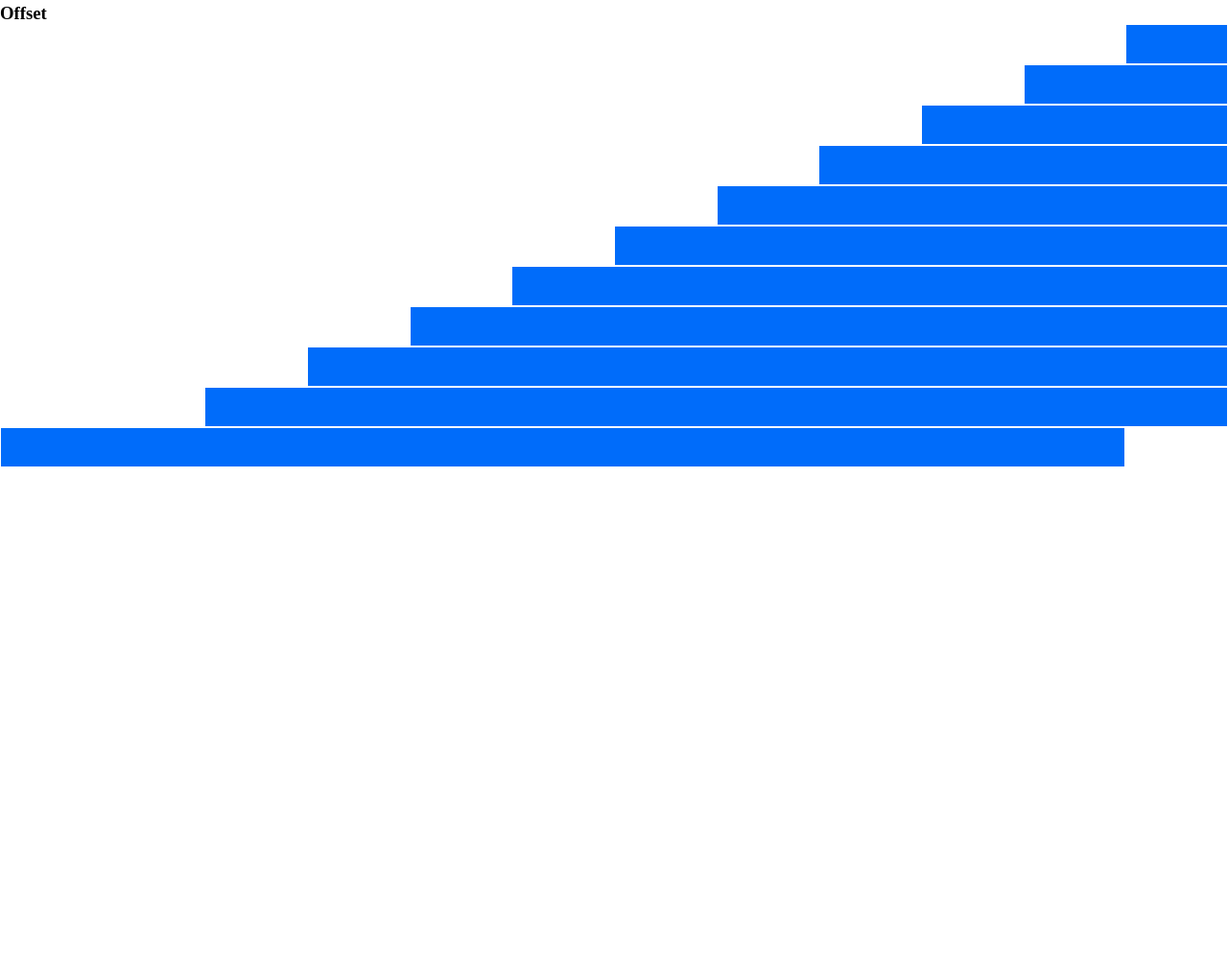
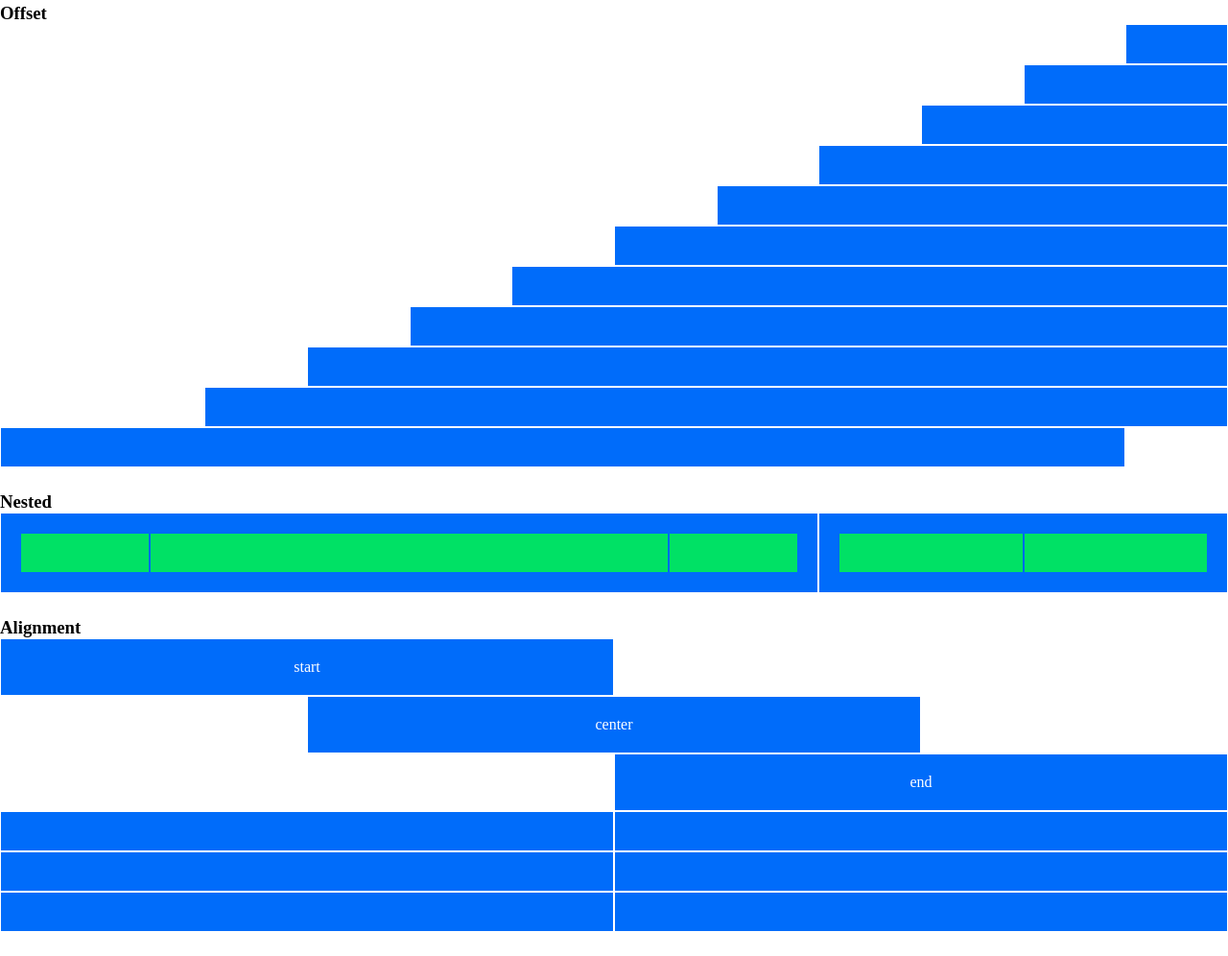
Before and after one commit to marcodem11/html-css-12bool, a plain HTML site: page index.html in a window 1280 px wide. Shown: the part 743-1739 px from the top of the page at 96% size. Before the commit the page ends 1255 px from the top, so only its background shows below. Drawn offline with Linux system fonts and the light colour scheme.

Commit message:
terza section

```diff
--- a/css/framework.css
+++ b/css/framework.css
@@ -122,3 +122,39 @@ col-offset-1{
 .col-offset-11{
     margin-left: calc( (100% / 12) * 11);
 }
+
+/* JUSTIFY */
+
+.justify-between{
+    justify-content: space-between;
+}
+
+.justify-around{
+    justify-content: space-around;
+}
+
+.justify-center{
+    justify-content: center;
+}
+
+.justify-start{
+    justify-content: flex-start;
+}
+
+.justify-end{
+    justify-content: flex-end;
+}
+
+/* ALIGN */
+
+.align-center{
+    align-items: center;
+}
+
+.align-start{
+    align-items: flex-start;
+}
+
+.align-end{
+    align-items: flex-end;
+}
--- a/index.html
+++ b/index.html
@@ -188,7 +188,70 @@
             </div>
         </section>
 
+        <section>
+            <h3>Nested</h3>
+            <div class="row">
+                <div class="col-8">
+                    <div class="row">
+                        <div class="col-2"></div>
+                        <div class="col-8"></div>
+                        <div class="col-2"></div>
+                    </div>
+                </div>
+                <div class="col-4">
+                    <div class="row">
+                        <div class="col-6"></div>
+                        <div class="col-6"></div>
+                    </div>
+                </div>
+            </div>
+        </section>
 
+        <section>
+            <h3>Alignment</h3>
+            <div class="row justify-start">
+                <div class="col-6">
+                    start
+                </div>
+            </div>
+            <div class="row justify-center">
+                <div class="col-6">
+                    center
+                </div>
+            </div>
+            <div class="row justify-end">
+                <div class="col-6">
+                    end
+                </div>
+            </div>
+
+            <div class="row align-start">
+                <div class="col-6 big">
+
+                </div>
+                <div class="col-6 regular ">
+
+                </div>
+            </div>
+
+            <div class="row align-center">
+                <div class="col-6 big">
+
+                </div>
+                <div class="col-6 regular ">
+
+                </div>
+            </div>
+
+            <div class="row align-end">
+                <div class="col-6 big">
+
+                </div>
+                <div class="col-6 regular ">
+
+                </div>
+            </div>
+        </section>
     </main>
 
 </body>
```
